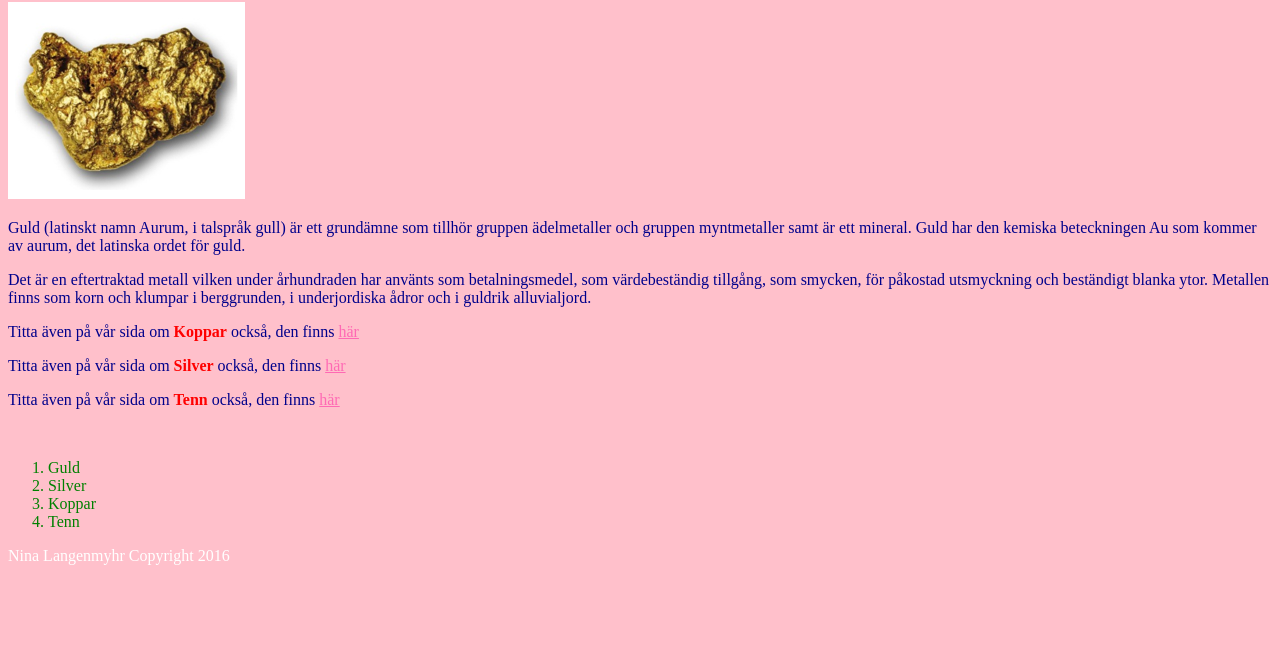
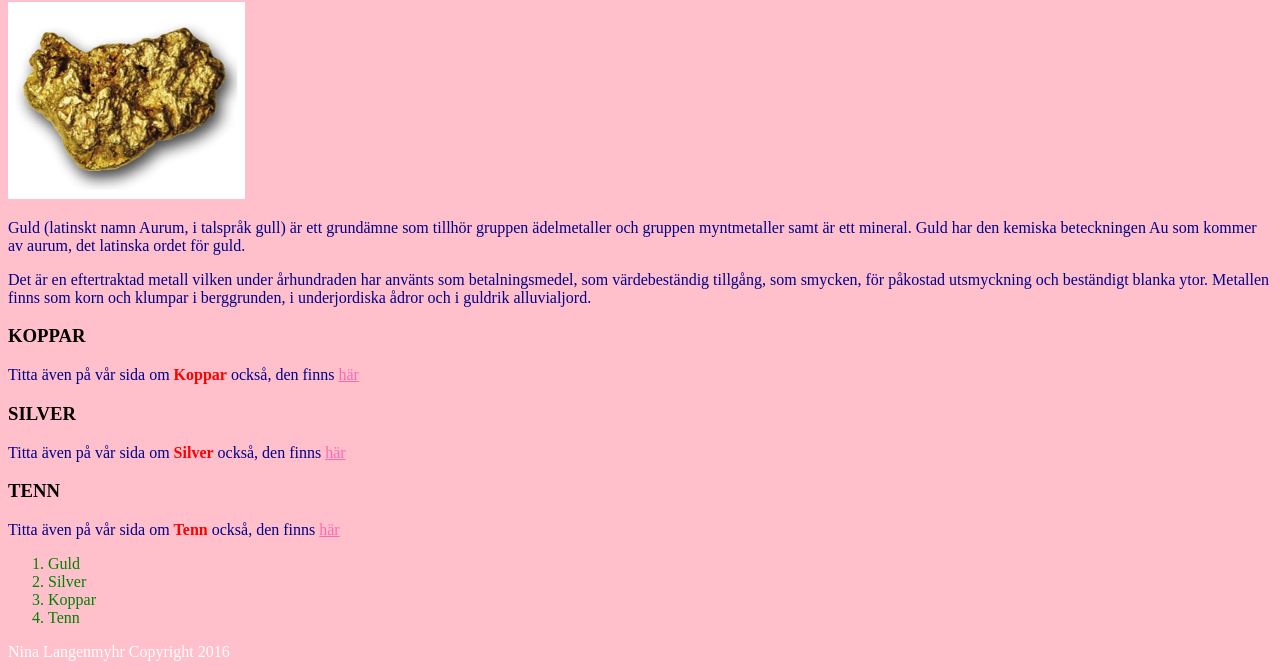
Before and after one commit to NinaLangemyhr/NinaLang, a plain HTML site: page Lab2/HTML/guld.html in a window 1280 px wide. Shown: the part 217-886 px from the top of the page. Before the commit the page ends 800 px from the top, so only its background shows below. Drawn offline with Linux system fonts and the light colour scheme.

Commit message:
Uppdatering

```diff
--- a/Lab2/HTML/guld.html
+++ b/Lab2/HTML/guld.html
@@ -11,7 +11,6 @@
 	<meta name="author" content="Nina Langemyhr">
 
 </head>
-
 <body>
 	<header>
 		<h1>Skolarbete</h1>
@@ -21,15 +20,12 @@
 				<li><a href="silver.html"> Silver</a></li>
 				<li><a href="koppar.html"> Koppar</a></li>
 				<li><a href="tenn.html"> Tenn</a></li>
-
 			</ul>
-
 		</nav>
 	</header>
 
 	<article>
 		<h2>Guld</h2>
-
 		<img src="../bilder/guld.png" alt="en bild på guld">
 		<p>
 			Guld (latinskt namn Aurum, i talspråk gull) är ett grundämne som tillhör gruppen ädelmetaller och gruppen myntmetaller samt är ett mineral. Guld har den kemiska beteckningen Au som kommer av aurum, det latinska ordet för guld.
@@ -38,21 +34,18 @@
 			Det är en eftertraktad metall vilken under århundraden har använts som betalningsmedel, som värdebeständig tillgång, som smycken, för påkostad utsmyckning och beständigt blanka ytor. Metallen finns som korn och klumpar i berggrunden, i underjordiska ådror och i guldrik alluvialjord.
 		</p>
 	</article>
-
-
 	<aside>
+		<h3>KOPPAR</h3>
 		<p>Titta även på vår sida om <span><strong>Koppar</strong></span> också, den finns <a href="koppar.html"> här </a>
 	</aside>
-
 	<aside>
+		<h3>SILVER</h3>
 		<p>Titta även på vår sida om <span><strong>Silver</strong></span> också, den finns <a href="silver.html"> här </a>
 	</aside>
-
 	<aside>
+		<h3>TENN</h3>
 		<p>Titta även på vår sida om <span><strong>Tenn</strong></span> också, den finns <a href="tenn.html"> här </a>
 	</aside>
-
-	&nbsp;
 
 	<ol>
 		<li>Guld</li>
@@ -63,9 +56,5 @@
 
 	<footer>Nina Langenmyhr Copyright 2016</footer>
 
-
 </body>
-
-
-
 </html>
```
Also changed, not shown: Lab2/HTML/koppar.html (+3 -20 lines), Lab2/HTML/silver.html (+3 -18 lines), Lab2/HTML/tenn.html (+3 -20 lines).
